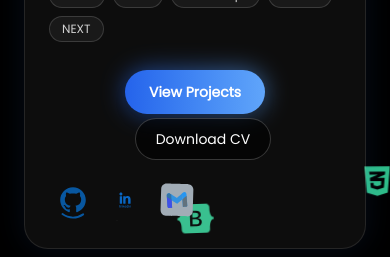
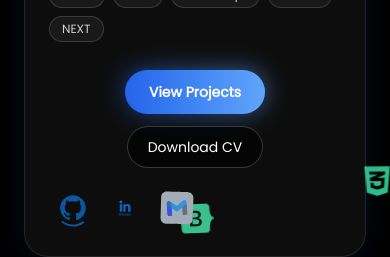
Before and after one commit to AhmedOsama143/update-Portofolio, a React (Vite) app: page / in a window 390 px wide. Shown: the part 455-712 px from the top of the page. Built offline with nearby package versions, Linux system fonts and the light colour scheme; no server answers.

Commit message:
fix: center CTA buttons vertically on mobile

```diff
--- a/src/Components/Portfolio/Portfolio.jsx
+++ b/src/Components/Portfolio/Portfolio.jsx
@@ -117,7 +117,7 @@ export default function Portfolio() {
               </div>
 
               {/* CTAs */}
-              <div className="mt-7 flex flex-col sm:flex-row flex-wrap items-center gap-1">
+              <div className="mt-7 flex flex-col items-center gap-3 sm:flex-row sm:gap-1">
                 <a
                   href="#projects"
                   className="group relative inline-flex items-center justify-center rounded-full text-sm font-medium"
@@ -131,7 +131,7 @@ export default function Portfolio() {
                 <a
                   href="Ahmed-Kholief-cv.pdf"
                   download="Ahmed-Kholief-cv.pdf"
-                  className="group relative inline-flex items-center justify-center rounded-full ms-4 text-sm font-medium"
+                  className="group relative inline-flex items-center justify-center rounded-full sm:ms-4 text-sm font-medium"
                 >
                   <span className="relative rounded-full bg-black/60 px-5 py-2.5 hover:bg-white/10 transition border border-white/20">
                     Download CV
```
